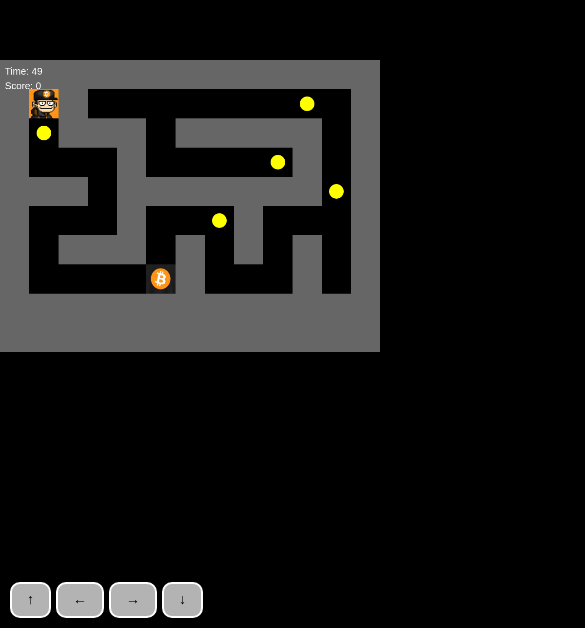
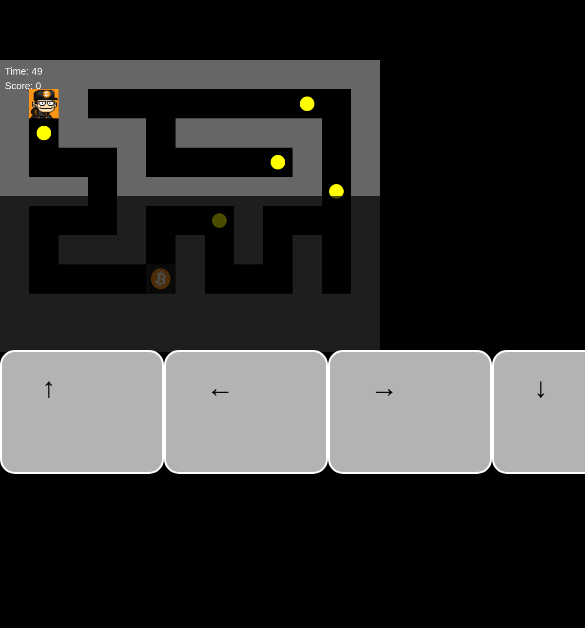
Before and after one commit to bonzoholda/BonzoMonkeRun, a plain HTML site: page mobile.html in a window 390 px wide. Shown: the part 216-844 px from the top of the page, 585 px wide, since content can reach past the window. Drawn offline with Linux system fonts and the light colour scheme.

Commit message:
Update mobile.html
Update bigger arrows button

```diff
--- a/mobile.html
+++ b/mobile.html
@@ -16,31 +16,43 @@
         }
         .controls {
             position: absolute;
-            bottom: 20px;
-            left: 20px;
+            bottom: 0;
+            left: 0;
+            width: 100%;
+            height: 50%; /* Use lower half of the screen */
             display: flex;
-            gap: 10px;
+            justify-content: space-around;
+            align-items: center;
+            background: rgba(0, 0, 0, 0.7); /* Optional: semi-transparent background for visibility */
+            padding: 10px 0;
         }
         .button {
             background: rgba(255, 255, 255, 0.7);
             border: 2px solid #fff;
-            border-radius: 10px;
-            padding: 10px 20px;
-            font-size: 16px;
+            border-radius: 15px; /* Larger, rounded corners for touch */
+            padding: 30px 50px; /* Larger padding for bigger buttons */
+            font-size: 36px; /* Larger font size for buttons */
             cursor: pointer;
             user-select: none;
+            min-width: 100px; /* Minimum width to ensure visibility */
+            min-height: 100px; /* Minimum height to ensure visibility */
         }
         .button:active { background: rgba(255, 255, 255, 0.9); }
         @media (max-width: 800px) {
-            canvas { width: 100vw; height: auto; max-height: 100vh; }
+            canvas {
+                width: 100vw;
+                height: auto;
+                max-height: 50vh; /* Limit canvas to upper half of screen on mobile */
+            }
             .controls {
-                bottom: 10px;
-                left: 10px;
-                gap: 5px;
+                height: 50vh; /* Ensure lower half is exactly half the screen */
+                padding: 5px 0;
             }
             .button {
-                padding: 8px 15px;
-                font-size: 14px;
+                padding: 20px 40px; /* Slightly smaller padding on very small screens */
+                font-size: 28px; /* Slightly smaller font on very small screens */
+                min-width: 80px;
+                min-height: 80px;
             }
         }
     </style>
```
